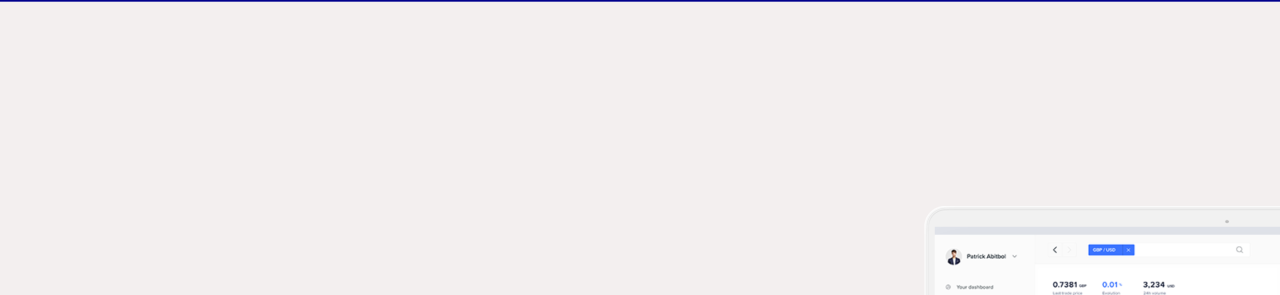
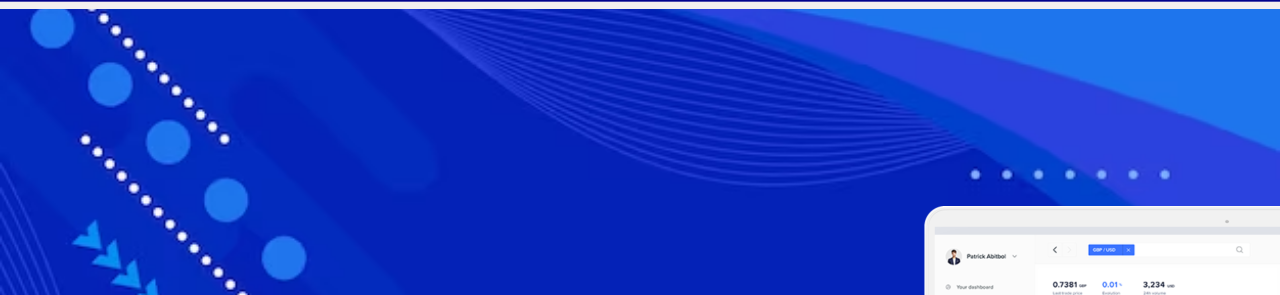
Before and after one commit to hardeex/SaaS-website-landing-page, a plain HTML site: page index.html in a window 1280 px wide. Shown: the part 91-386 px from the top of the page. Drawn offline with nearby package versions, Linux system fonts and the light colour scheme; the site is published under a folder, as on GitHub Pages, so addresses that start at the root find nothing.

Commit message:
Update styles.css
changing the image_url in the css

```diff
--- a/styles.css
+++ b/styles.css
@@ -195,7 +195,7 @@ button:hover {
   min-height: 100vh;
   display: flex;
   align-items: center;
-  background: url(/images/blue-background.avif) no-repeat;
+  background: url(images/blue-background.avif) no-repeat;
   background-size: cover;
   background-position: center;
 }
```
